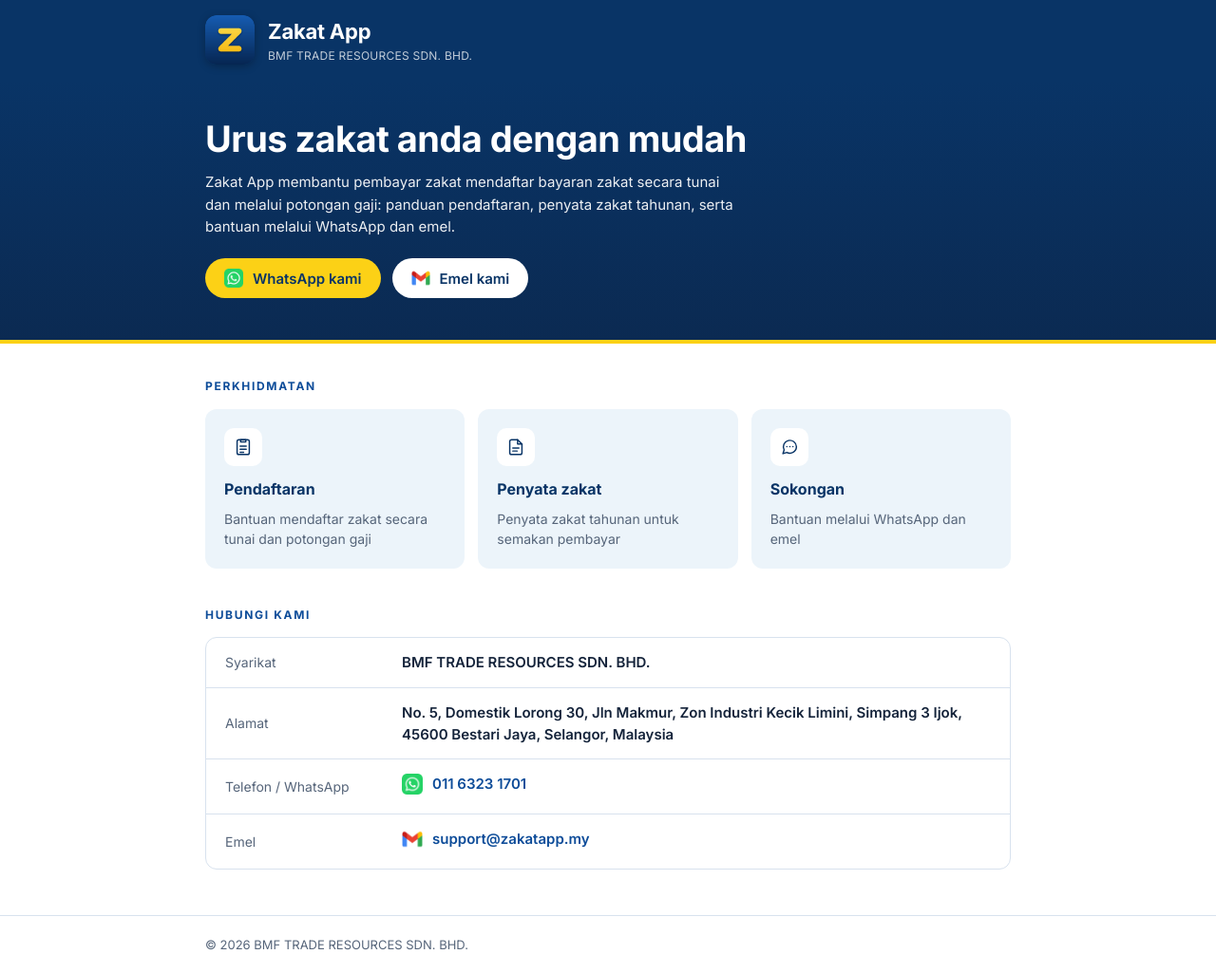
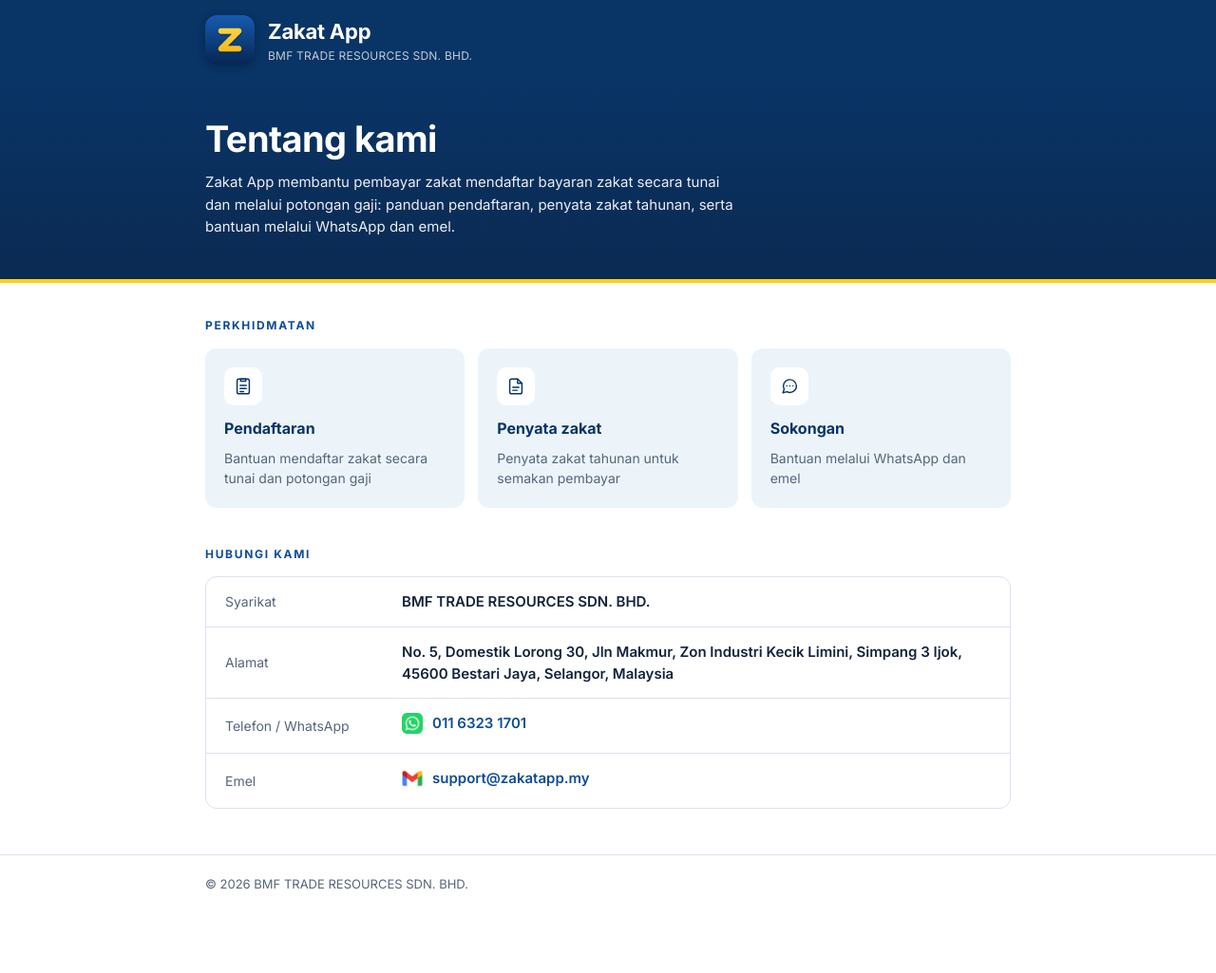
Before and after one commit to bg749b4jn9-stack/zakatapp-site, a plain HTML site: page index.html in a window 1280 px wide. Shown: the whole page at 95% size. After the commit the page ends 961 px from the top, so only its background shows below. Drawn offline with Linux system fonts and the light colour scheme.

Commit message:
Home page: no hero buttons; plain Tentang kami heading
Co-Authored-By: Claude Opus 5.5 <noreply@anthropic.com>

```diff
--- a/index.html
+++ b/index.html
@@ -27,14 +27,10 @@ header .wrap{display:flex;align-items:center;justify-content:space-between;gap:1
 .brand img{width:52px;height:52px;border-radius:12px;box-shadow:0 2px 8px rgba(0,0,0,.25)}
 .brand b{display:block;font-size:22px;letter-spacing:-.01em}
 .brand small{display:block;font-size:12px;opacity:.75;letter-spacing:.02em}
-.btn{display:inline-flex;align-items:center;gap:10px;font-weight:600;font-size:15px;text-decoration:none;border-radius:999px;padding:11px 20px;line-height:1;white-space:nowrap}
-.btn-yellow{background:var(--yellow);color:var(--navy)}
-.btn-ghost{background:#fff;color:var(--navy)}
 .hero{background:linear-gradient(180deg,var(--navy) 0%,var(--navy2) 100%);color:#fff;border-bottom:4px solid var(--yellow)}
 .hero .wrap{padding-top:40px;padding-bottom:44px}
 .hero h1{font-size:clamp(26px,4.4vw,38px);line-height:1.15;margin:0 0 12px;text-wrap:balance;letter-spacing:-.015em}
-.hero p{margin:0 0 22px;max-width:60ch;opacity:.92}
-.cta{display:flex;gap:12px;flex-wrap:wrap}
+.hero p{margin:0;max-width:60ch;opacity:.92}
 main .wrap{padding-top:36px;padding-bottom:8px;display:grid;gap:40px}
 .eyebrow{font-size:12px;font-weight:700;letter-spacing:.14em;color:var(--blue);text-transform:uppercase;margin:0 0 14px}
 .cards{display:grid;grid-template-columns:repeat(3,1fr);gap:14px}
@@ -71,12 +67,8 @@ footer .wrap{display:flex;justify-content:space-between;gap:12px;flex-wrap:wrap;
 
 <section class="hero">
   <div class="wrap">
-    <h1>Urus zakat anda dengan mudah</h1>
+    <h1>Tentang kami</h1>
     <p>Zakat App membantu pembayar zakat mendaftar bayaran zakat secara tunai dan melalui potongan gaji: panduan pendaftaran, penyata zakat tahunan, serta bantuan melalui WhatsApp dan emel.</p>
-    <div class="cta">
-      <a class="btn btn-yellow" href="https://wa.me/601163231701" target="_blank" rel="noopener"><img class="ico" src="whatsapp.png" alt="">WhatsApp kami</a>
-      <a class="btn btn-ghost" href="mailto:support@zakatapp.my"><img class="ico" src="gmail.png" alt="">Emel kami</a>
-    </div>
   </div>
 </section>
 
```
